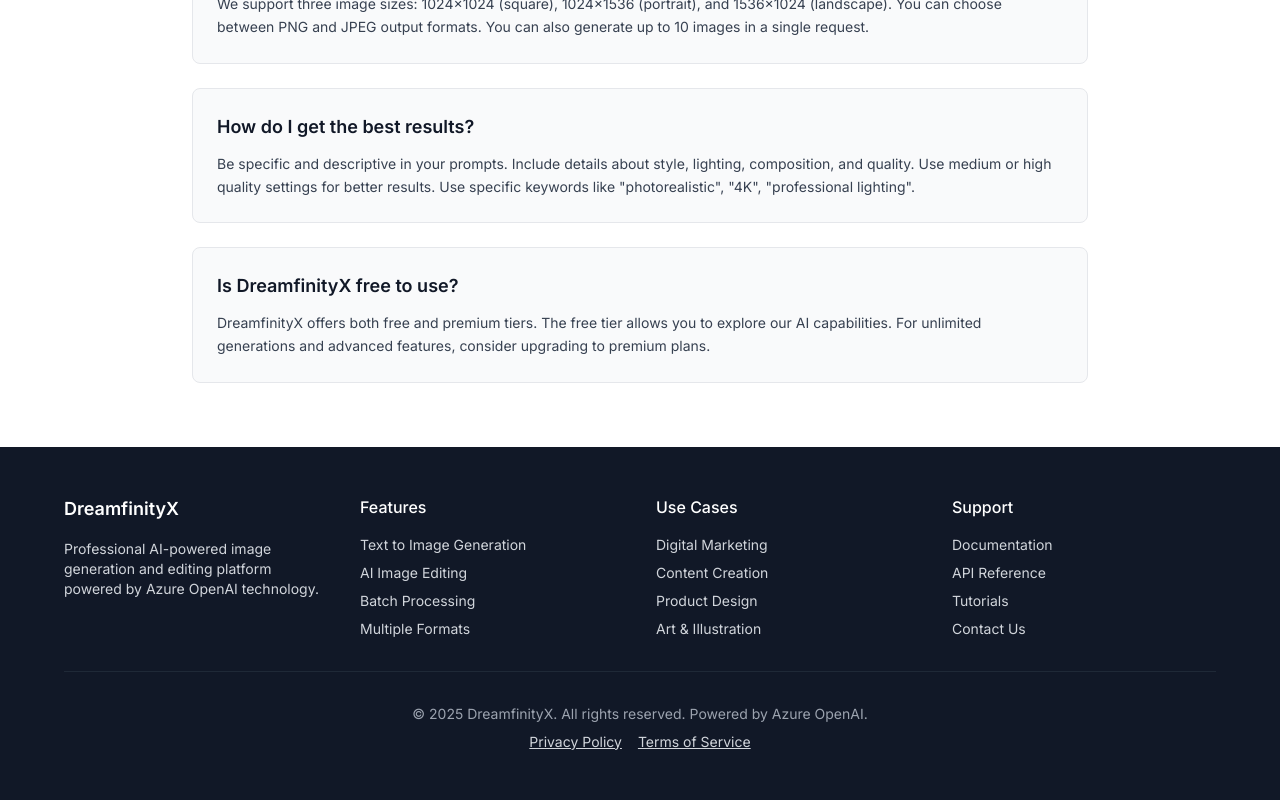
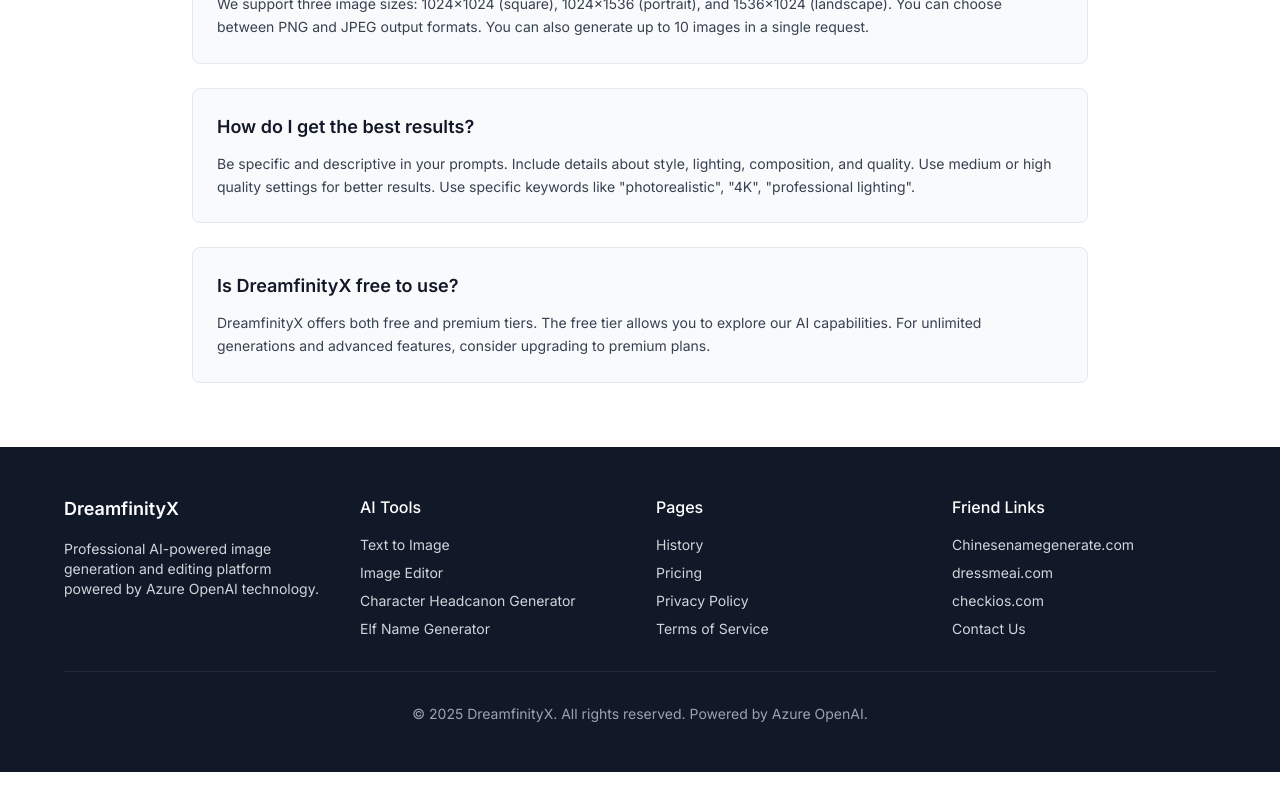
Before and after one commit to ojbkxiongdei/coolify, a Next.js app: page / in a window 1280 px wide. Shown: the part 2288-3088 px from the top of the page. After the commit the page ends 3060 px from the top, so only its background shows below. Built offline with nearby package versions, Linux system fonts and the light colour scheme; no server answers.

Commit message:
refactor: merge features/use cases, update links to match navbar, move friend links to main section

```diff
--- a/components/SEOContent.tsx
+++ b/components/SEOContent.tsx
@@ -175,32 +175,32 @@
             </div>
 
             <div>
-              <h4 className="font-medium mb-4">Features</h4>
+              <h4 className="font-medium mb-4">AI Tools</h4>
               <ul className="space-y-2 text-sm text-gray-300">
-                <li>Text to Image Generation</li>
-                <li>AI Image Editing</li>
-                <li>Batch Processing</li>
-                <li>Multiple Formats</li>
+                <li><a href="/?tab=generate" className="hover:underline hover:text-white">Text to Image</a></li>
+                <li><a href="/?tab=edit" className="hover:underline hover:text-white">Image Editor</a></li>
+                <li><a href="/character-headcanon-generator" className="hover:underline hover:text-white">Character Headcanon Generator</a></li>
+                <li><a href="/elf-name-generator" className="hover:underline hover:text-white">Elf Name Generator</a></li>
               </ul>
             </div>
 
             <div>
-              <h4 className="font-medium mb-4">Use Cases</h4>
+              <h4 className="font-medium mb-4">Pages</h4>
               <ul className="space-y-2 text-sm text-gray-300">
-                <li>Digital Marketing</li>
-                <li>Content Creation</li>
-                <li>Product Design</li>
-                <li>Art & Illustration</li>
+                <li><a href="/history" className="hover:underline hover:text-white">History</a></li>
+                <li><a href="/pricing" className="hover:underline hover:text-white">Pricing</a></li>
+                <li><a href="/privacy" className="hover:underline hover:text-white">Privacy Policy</a></li>
+                <li><a href="/terms" className="hover:underline hover:text-white">Terms of Service</a></li>
               </ul>
             </div>
 
             <div>
-              <h4 className="font-medium mb-4">Support</h4>
+              <h4 className="font-medium mb-4">Friend Links</h4>
               <ul className="space-y-2 text-sm text-gray-300">
-                <li>Documentation</li>
-                <li>API Reference</li>
-                <li>Tutorials</li>
-                <li>Contact Us</li>
+                <li><a href="https://chinesenamegenerate.com" target="_blank" rel="noopener noreferrer" className="hover:underline hover:text-white">Chinesenamegenerate.com</a></li>
+                <li><a href="https://dressmeai.com" target="_blank" rel="noopener noreferrer" className="hover:underline hover:text-white">dressmeai.com</a></li>
+                <li><a href="https://checkios.com" target="_blank" rel="noopener noreferrer" className="hover:underline hover:text-white">checkios.com</a></li>
+                <li><a href="mailto:zeta@myowncoach.online" className="hover:underline hover:text-white">Contact Us</a></li>
               </ul>
             </div>
           </div>
@@ -209,10 +209,6 @@
             <p className="text-sm text-gray-400">
               © 2025 DreamfinityX. All rights reserved. Powered by Azure OpenAI.
             </p>
-            <div className="mt-2 flex justify-center gap-4">
-              <a href="/privacy" className="text-sm text-gray-300 underline hover:text-white transition-colors">Privacy Policy</a>
-              <a href="/terms" className="text-sm text-gray-300 underline hover:text-white transition-colors">Terms of Service</a>
-            </div>
           </div>
         </div>
       </footer>
```
